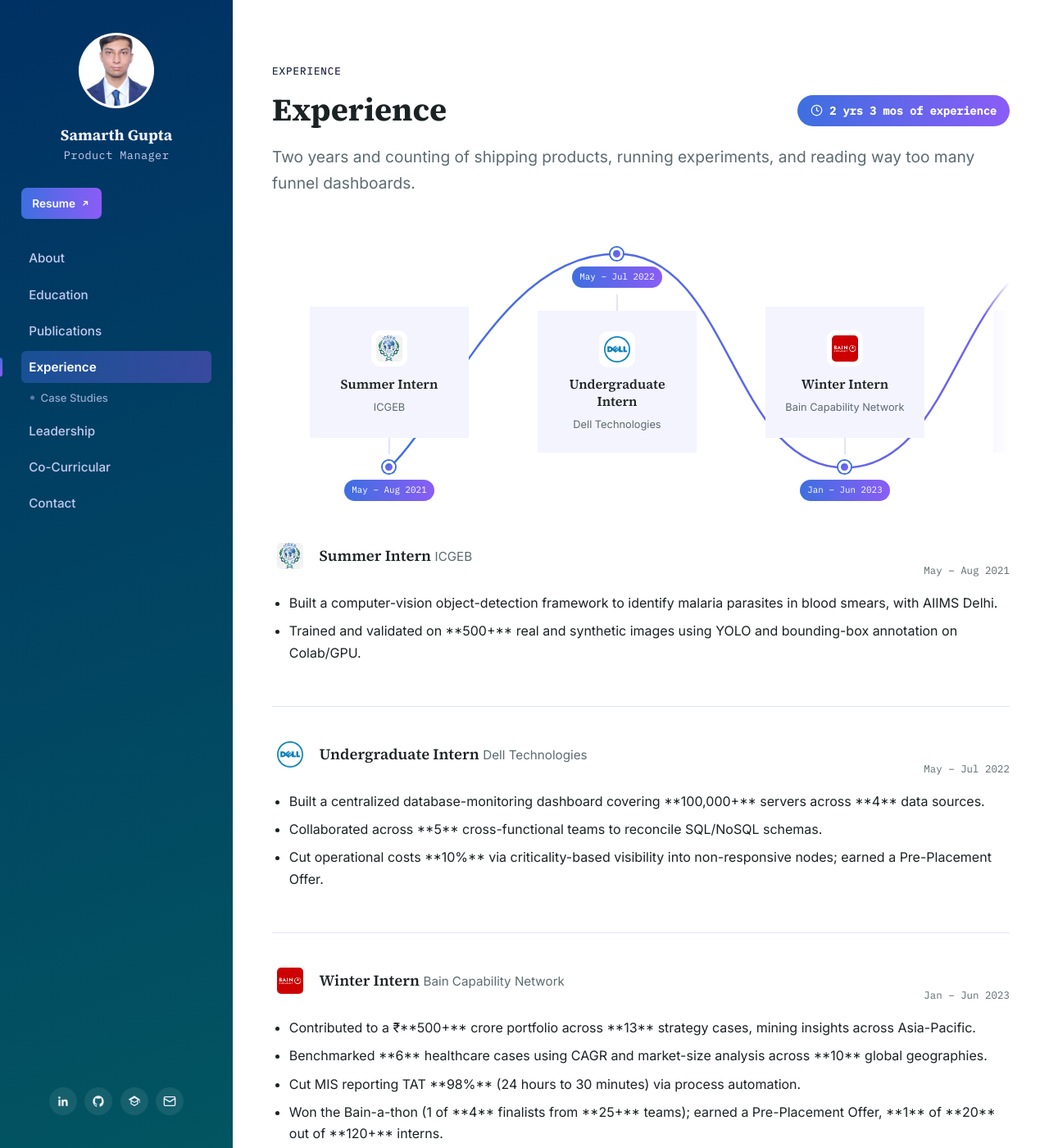
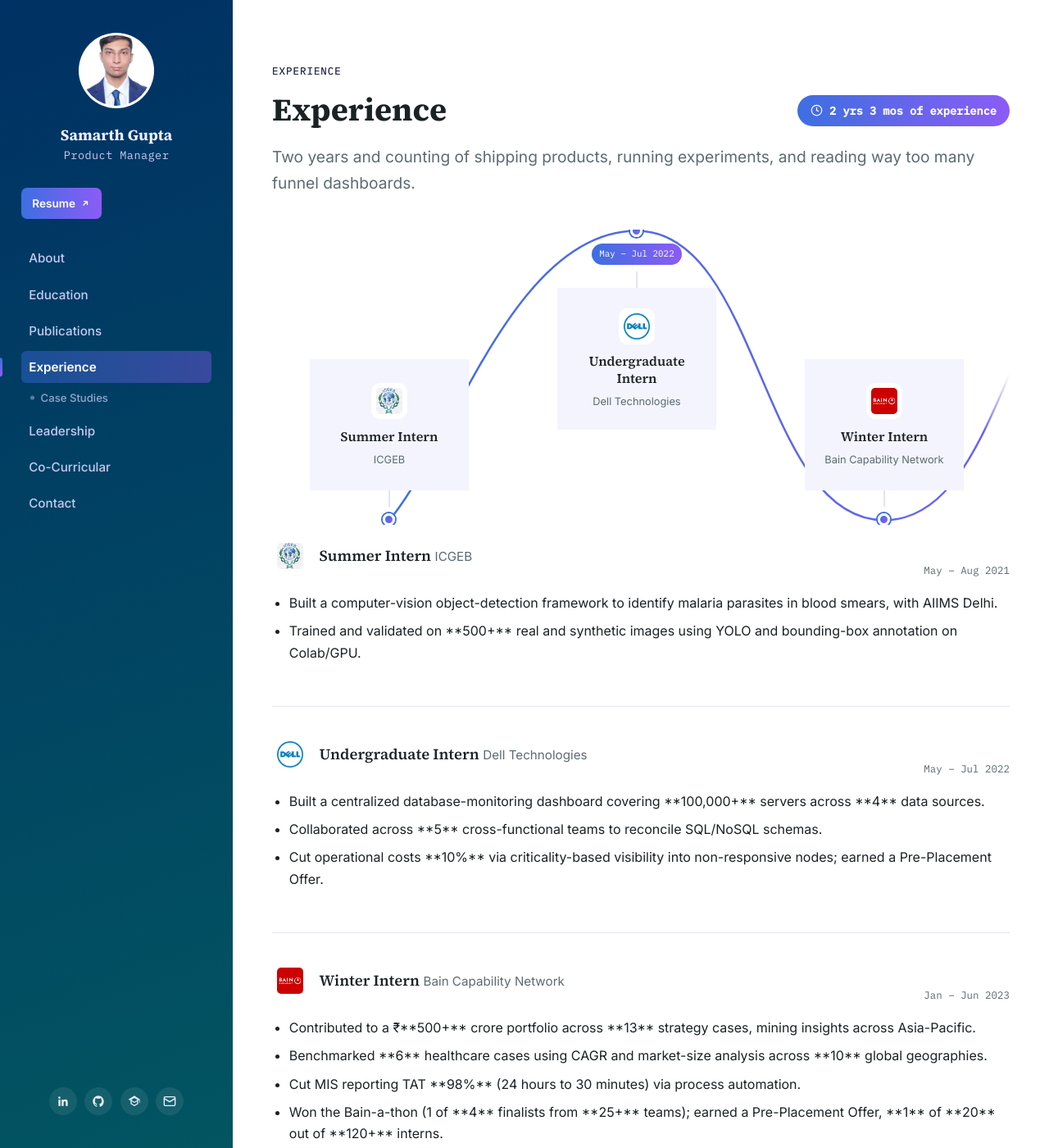
Before and after one commit to sgupta2501/sgupta2501.github.io, a Jekyll site: the page built from experience.md, in a window 1280 px wide and 1400 px high. Shown: the whole window at 82% size. Built offline with Jekyll 4.4.1, drawn with Linux system fonts in a browser that asks for light colours.

Commit message:
version 11

```diff
--- a/assets/css/style.css
+++ b/assets/css/style.css
@@ -467,7 +467,7 @@ h1, h2, h3, h4 {
   position: relative;
   display: flex;
   align-items: center;
-  gap: 5.5rem;
+  gap: 7rem;
   padding: 3.5rem 3rem;
   width: max-content;
   min-width: 100%;
@@ -501,9 +501,16 @@ h1, h2, h3, h4 {
 }
 
 /* Card above the line, dot/pill sit below it (line dips down here) */
-.timeline-item.is-up { flex-direction: column; transform: translateY(34px); }
+.timeline-item.is-up { flex-direction: column; transform: translateY(62px); }
 /* Card below the line, dot/pill sit above it (line rises here) */
-.timeline-item.is-down { flex-direction: column-reverse; transform: translateY(-34px); }
+.timeline-item.is-down { flex-direction: column-reverse; transform: translateY(-62px); }
+
+/* Individually-tuned extra clearance for specific cards that need more
+   room than the baseline (e.g. their neighbors make the curve swing
+   past them more tightly than elsewhere). Not every up/down card needs
+   the same amount — this overrides the baseline per item as needed. */
+.timeline-item.is-up.shift-lg { transform: translateY(98px); }
+.timeline-item.is-down.shift-lg { transform: translateY(-98px); }
 
 /* Flat-line mode (Education): every item is is-up, so the line is a single
    straight line instead of a wave. A smaller, tidier gap works better here
@@ -518,7 +525,7 @@ h1, h2, h3, h4 {
   content: "";
   position: absolute;
   top: 50%;
-  width: 500px;
+  width: 200px;
   height: 3px;
   transform: translateY(-50%);
   background: linear-gradient(90deg, #3D6FE0, #8B5CF6);
@@ -772,7 +779,7 @@ h1, h2, h3, h4 {
   .timeline-track {
     width: 100%;
     min-width: 0;
-    gap: 3.5rem;
+    gap: 4.5rem;
     padding: 3.5rem 1.5rem;
   }
   .timeline-item {
@@ -859,6 +866,8 @@ h1, h2, h3, h4 {
   .timeline-item,
   .timeline-item.is-up,
   .timeline-item.is-down,
+  .timeline-item.is-up.shift-lg,
+  .timeline-item.is-down.shift-lg,
   .timeline-track.flat .timeline-item.is-up {
     flex-direction: column;
     align-items: center;
--- a/experience.md
+++ b/experience.md
@@ -29,7 +29,7 @@ description: Product management experience at Hero Fincorp, plus internships at
     <path/>
   </svg>
 
-  <div class="timeline-item is-up">
+  <div class="timeline-item is-up shift-lg">
     <div class="timeline-card">
       <img src="{{ '/assets/img/logos/icgeb.png' | relative_url }}" class="org-badge badge-img" alt="ICGEB logo">
       <span class="entry-title">Summer Intern</span>
@@ -53,7 +53,7 @@ description: Product management experience at Hero Fincorp, plus internships at
     </div>
   </div>
 
-  <div class="timeline-item is-up">
+  <div class="timeline-item is-up shift-lg">
     <div class="timeline-card">
       <img src="{{ '/assets/img/logos/bain.png' | relative_url }}" class="org-badge badge-img" alt="Bain Capability Network logo">
       <span class="entry-title">Winter Intern</span>
```
